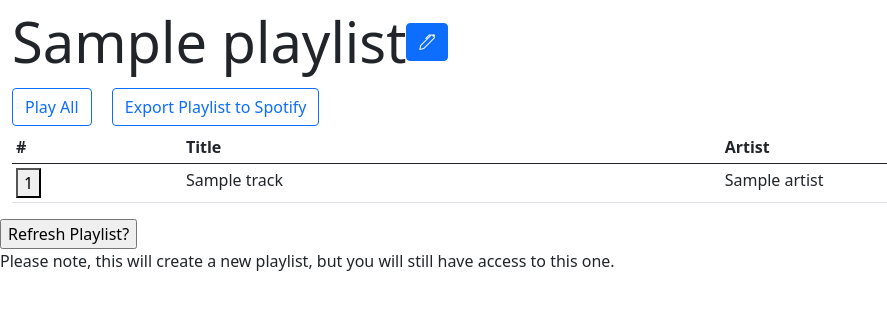
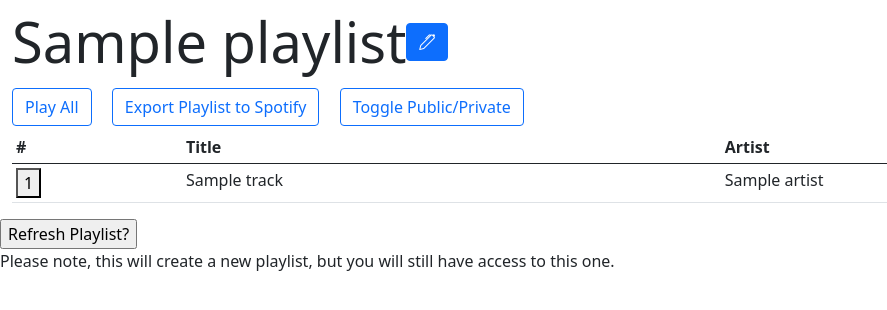
Before and after one commit to ecmcclain/HBProject, a Flask app: template templates/playlist.html in a window 1280 px wide. Shown: the part 64-374 px from the top of the page, without its empty margins (0-887 px from the left). Run offline with Flask 2, Linux system fonts and the light colour scheme; tables that the repository leaves empty hold one stand-in row (values such as "Sample post"); the template is opened without the code that fills it: values that come from a table or form of the project are taken from there, most other values are stand-ins (such as "Sample title", 1, 10 or a date in 2020); some libraries are stand-ins or nearby versions.

Commit message:
Added toggle public private playlists

```diff
--- a/server.py
+++ b/server.py
@@ -327,11 +327,12 @@ def playback():
         playlist = crud.get_solo_playlist_by_id(playlist_id)
     else:
         playlist= crud.get_shared_playlist_by_id(playlist_id)
+
     spotify_user_id = session['spotify_user_id']
 
     req_body = json.dumps({
         'name': f'{playlist.title}',
-        'public': False,
+        'public': f'{playlist.public}',
     })
 
     export_url = API_BASE_URL + f'users/{spotify_user_id}/playlists'
@@ -371,6 +372,25 @@ def rename_shared_playlist(playlist_id):
     db.session.commit()
     print(playlist.title)
     return redirect(f'/view_shared_playlist/{playlist_id}')
+
+@app.route('/make_public', methods=['POST'])
+def make_public():
+    playlist_id = request.form.get('playlist_id_shared')
+    if playlist_id is None:
+        playlist_id = request.form.get('playlist_id_solo')
+        playlist_shared = False
+        playlist = crud.get_solo_playlist_by_id(playlist_id)
+    else:
+        playlist_shared = True
+        playlist= crud.get_shared_playlist_by_id(playlist_id)
+
+    if playlist.public:
+        playlist.public = False
+    playlist.public = True
+
+    if playlist_shared:
+        return redirect(f'/view_shared_playlist{playlist_id}')
+    return redirect(f'/view_solo_playlist/{playlist_id}')
 
 
 
--- a/templates/playlist.html
+++ b/templates/playlist.html
@@ -45,6 +45,11 @@
           {% endif %}
         </form>
       </div>
+      <div class="btn-group navbar-brand" role="group">
+        <button type="button" class="btn btn-outline-primary" data-bs-toggle="modal" data-bs-target="#make_public">
+          Toggle Public/Private
+        </button>
+      </div>
     </div>
 </div>
 
@@ -87,6 +92,29 @@
         <form action = '/refresh-token'>
           <button type="submit" class="btn btn-primary">Authenticate</button>
       </form>
+      </div>
+    </div>
+  </div>
+</div>
+
+<div class="modal" tabindex="-1" id="make_public" style="display: none;">
+  <div class="modal-dialog">
+    <div class="modal-content">
+      <div class="modal-header">
+        <h5 class="modal-title">Make Playlist Public/Private</h5>
+        <button type="button" class="btn-close" data-bs-dismiss="modal" aria-label="Close"></button>
+      </div>
+      <div class="modal-body">
+        <p>Please note, if you change the public/private status of this playlist, you will need to re-export the playlist to Spotify to see this change.</p>
+      </div>
+      <div class="modal-footer">
+        <form action = '/make_public' method = 'POST'>
+          {% if not playlist.joining_user_id %}
+            <button type="submit" class="btn btn-outline-primary" name="playlist_id_solo" value="{{ playlist.id }}">Continue</button>
+          {% else %}
+            <button type="submit" class="btn btn-outline-primary" name="playlist_id_shared" value="{{ playlist.id }}">Continue</button>
+          {% endif %}
+        </form>
       </div>
     </div>
   </div>
```
